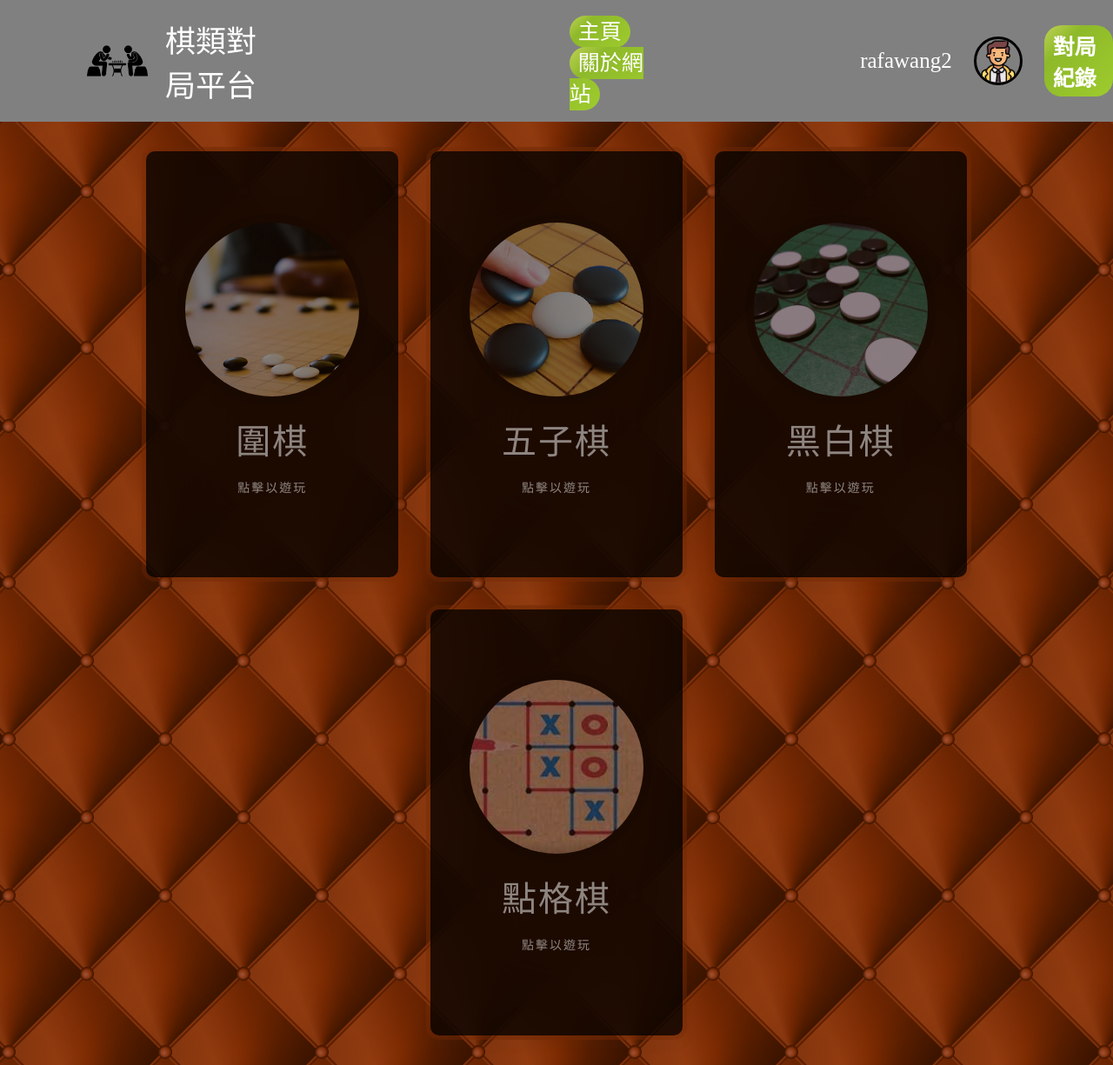
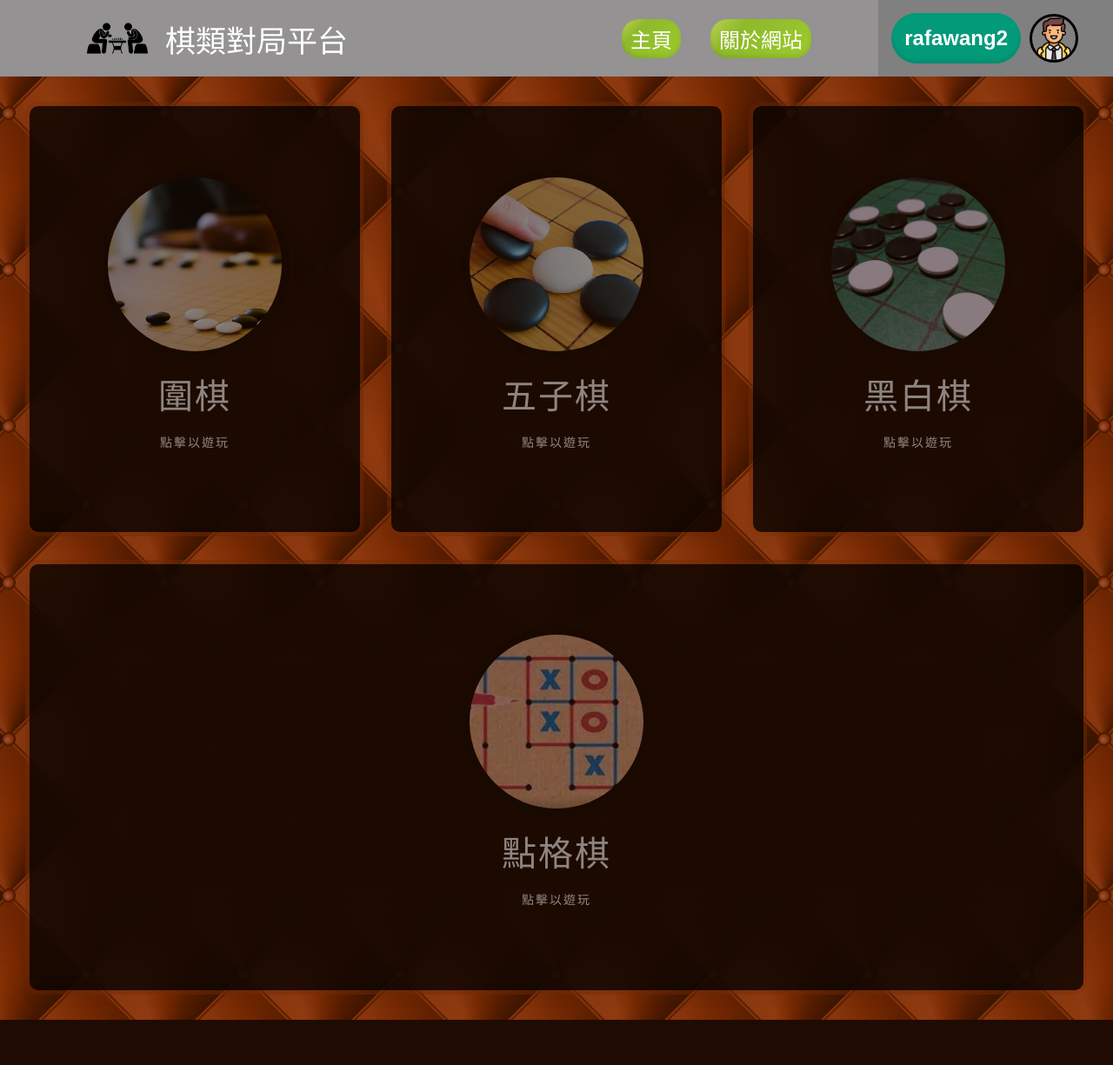
Before and after one commit to rafawang2/WebProject, a FastAPI app: page /home in a window 1280 px wide. Shown: the whole page at 87% size. After the commit the page ends 1173 px from the top, so only its background shows below. Run offline with FastAPI, Linux system fonts and the light colour scheme.

Commit message:
將User部分改成下拉選單

```diff
--- a/static/components/nav.html
+++ b/static/components/nav.html
@@ -1,14 +1,20 @@
 <header>
     <img class="logo" src="/static/images/games.png" height="70px"/>
     <p class="web_name">棋類對局平台</p>
-    <nav>
-        <ul class="nav_links">
-            <li><a href="/home">主頁</a></li>
-            <li><a href="/about">關於網站</a></li>
-        </ul>
-    </nav>
-    <p class="player_state">rafawang2</p>
-    <img src="/static/images/man.png" alt="user_img" id="user_img" width="50px" height="50px"/>
-    <a class="move_to_replay" href="/SelectReplayBoard"><b>對局紀錄</b></a>
+
+    <div id="link_back_container">
+        <a href="/home">主頁</a>
+        <a href="/about">關於網站</a>
+    </div>
+
+    <div class="accordion">
+        <div class="accordion-item">
+            <button class="accordion-header"><h2>rafawang2</h2><img src="/static/images/man.png" alt="user_img" id="user_img" width="50px" height="50px"/> </button>
+            <div class="accordion-content">
+                <a class="move_to_profile" href="/SelectReplayBoard">個人檔案</a>
+                <a class="move_to_replay" href="/SelectReplayBoard">對局紀錄</a>
+            </div>
+        </div>
+    </div>
     <script src="/static/scripts/nav.js?v={{ time }}"></script>
 </header>
--- a/static/scripts/nav.js
+++ b/static/scripts/nav.js
@@ -1,7 +1,7 @@
 // 使用 JavaScript 載入其他 HTML
 async function loadHTML() {
     try {
-        const response = await fetch("/static/components/nav.html"); // 請求其他 HTML 檔案
+        const response = await fetch("/static/components/nav.html?v={{ time }}"); // 請求其他 HTML 檔案
         const htmlContent = await response.text();
         document.getElementById("nav").innerHTML = htmlContent; // 將內容插入主頁面
     }
@@ -9,6 +9,27 @@ async function loadHTML() {
     {
         console.error("Error loading HTML:", error);
     }
+
+    const headers = document.querySelectorAll('.accordion-header');
+
+    headers.forEach(header => {
+        header.addEventListener('click', () => {
+            const content = header.nextElementSibling;
+
+            // 如果內容已展開，折疊它
+            if (content.style.maxHeight) {
+                content.style.maxHeight = null;
+            } else {
+                // 折疊其他展開的內容
+                document.querySelectorAll('.accordion-content').forEach(c => {
+                    c.style.maxHeight = null;
+                });
+
+                // 展開當前內容
+                content.style.maxHeight = content.scrollHeight + 'px';
+            }
+        });
+    });
 }
 
 // 當頁面加載完成後載入 HTML
--- a/static/styles/main.css
+++ b/static/styles/main.css
@@ -36,8 +36,9 @@ body {
 body .container
 {
   position: relative;
-  z-index: 1;
+  /* z-index: 1; */
   display: flex;
+  flex-wrap: wrap;
   justify-content: center;
   align-items: center;
   flex-direction: row;
@@ -47,6 +48,8 @@ body .container
 
 body .container .card
 {
+  flex-grow: 1;
+  flex-basis: 200;
   position: relative;
   width: 300px;
   height: 500px;
--- a/static/styles/navbar.css
+++ b/static/styles/navbar.css
@@ -8,26 +8,33 @@ body
     padding: 0;
 }
 
-li,a
-{
-    font-weight: 100;
-    font-size: 25px;
-    color:#ffffff;
-    text-decoration: none;
-}
-
 header
 {
     display: flex;
     align-items:center;
-    background-color: gray;
+    background-color: rgb(148, 146, 146);
 }
 
-a
+#link_back_container {
+    margin-right: auto;
+}
+
+header #link_back_container a
 {
+    text-decoration: none;
+    margin: 15px;
+    display: inline-flex;
+    padding: 15px;
+    padding: 15px; /* 增加內部間距 */
+    font-size: 1.5rem; /* 增大字體 */
+    box-shadow: inset 0 -3px 5px rgba(0, 0, 0, 0.1); /* 內部陰影增強層次 */
+    color: white;
+    transition: all 0.3s ease 0s;
     padding: 5px 10px 5px 10px;
-    /* Permalink - use to edit and share this gradient. 固定鏈接 - 用於編輯和分享此漸變： https://colorzilla.com/gradient-editor/#bfd255+0,8eb92a+28,9ecb2d+100 */
-    background: linear-gradient(135deg,  rgba(191,210,85,1) 0%,rgba(142,185,42,1) 28%,rgba(158,203,45,1) 100%); /* W3C, IE10+, FF16+, Chrome26+, Opera12+, Safari7+ */
+    background: linear-gradient(135deg,
+      rgba(191,210,85,1) 0%,
+      rgba(142,185,42,1) 28%,
+      rgba(158,203,45,1) 100%);
 
 
     border-radius: 20px;
@@ -35,12 +42,122 @@ a
     transition: all 0.3s ease 0s;
 }
 
-a:hover
+header #link_back_container a:hover
 {
+    text-decoration: none;
     cursor: pointer;
-    /* Permalink - use to edit and share this gradient. 固定鏈接 - 用於編輯和分享此漸變： https://colorzilla.com/gradient-editor/#1e5799+27,2989d8+50,1e5799+95&0+0,1+5,1+5,0.8+15,1+81,0.8+97,0+100 */
-    background: linear-gradient(135deg,  rgba(30,87,153,0) 0%,rgba(30,87,153,1) 5%,rgba(30,87,153,0.8) 15%,rgba(30,87,153,0.84) 27%,rgba(41,137,216,0.91) 50%,rgba(33,103,173,1) 81%,rgba(30,87,153,0.83) 95%,rgba(30,87,153,0.8) 97%,rgba(30,87,153,0) 100%); /* W3C, IE10+, FF16+, Chrome26+, Opera12+, Safari7+ */
+    background: linear-gradient(135deg,
+      rgba(30,87,153,0) 0%,
+      rgba(30,87,153,1) 5%,
+      rgba(30,87,153,0.8) 15%,
+      rgba(30,87,153,0.84) 27%,
+      rgba(41,137,216,0.91) 50%,
+      rgba(33,103,173,1) 81%,
+      rgba(30,87,153,0.83) 95%,
+      rgba(30,87,153,0.8) 97%,
+      rgba(30,87,153,0) 100%);
 
+}
+
+.accordion {
+    margin-left: auto;
+    width: auto;
+    min-width: 150px;
+    max-width: 300px;
+    position: relative; /* 確保內容定位基於此容器 */
+    z-index: 1; /* 提高折疊選單的層級，確保它在其他元素上方 */
+}
+
+.accordion-item {
+    display: flex;
+    flex-wrap: wrap;
+    /* border-bottom: 1px solid #ddd; */
+    position: relative;
+}
+
+.accordion-header {
+    color: #ffffff;
+    background: gray;
+    border: none;
+    text-align: left;
+    padding: 15px;
+    font-size: 16px;
+    cursor: pointer;
+    outline: none;
+    transition: background 0.3s;
+    z-index: 2;
+    position: relative;
+    width: 100%;
+    /* Flexbox 對齊 */
+    display: flex;
+    align-items: center; /* 垂直對齊 */
+    justify-content: flex-start; /* 靠左對齊內容 */
+}
+
+.accordion-header:hover {
+    background: linear-gradient(   135deg,
+        rgba(191,210,85,1) 0%,
+        rgba(142,185,42,1) 28%,
+        rgba(158,203,45,1) 100%);
+}
+
+.accordion-content {
+    flex-grow: 1;
+    flex-basis: 200;
+    position: absolute; /* 絕對定位，覆蓋其他內容 */
+    left: 0;
+    top: 100%; /* 從按鈕底部展開 */
+    background: gray;
+    width: 100%;
+    overflow: hidden;
+    max-height: 0; /* 預設折疊 */
+    transition: max-height 0.3s ease-out;
+    z-index: 1; /* 確保內容在正確層級顯示 */
+
+    align-items: center; /* 垂直對齊 */
+    justify-content: right; /* 靠左對齊內容 */
+}
+
+#user_img {
+    border: 3px solid black;
+    border-radius: 50%;
+    margin: 0px 25px 0px 25px;
+    margin-left: 10px; /* 圖片與文字之間留一些空間 */
+    flex-shrink: 0; /* 防止圖片被壓縮 */
+
+}
+
+.accordion-content a:hover {
+    cursor: pointer;
+    background: linear-gradient(   135deg,
+        rgba(191,210,85,1) 0%,
+        rgba(142,185,42,1) 28%,
+        rgba(158,203,45,1) 100%);
+}
+
+h2 {
+    margin: 0; /* 去掉默認外邊距，讓標題更貼合容器 */
+    text-align: center;
+    color: #ffffff;
+    background-color: #039a79; /* 與容器背景形成協調的對比 */
+    border-radius: 30px; /* 與外層容器統一的圓角設計 */
+    padding: 15px; /* 增加內部間距 */
+    font-size: 1.5rem; /* 增大字體 */
+    box-shadow: inset 0 -3px 5px rgba(0, 0, 0, 0.1); /* 內部陰影增強層次 */
+  }
+
+.accordion-content a
+{
+    display: flex; /* 讓 <a> 成為區塊級元素 */
+    justify-content: flex-start; /* 將文字移到左邊 */
+    border-top: lightgray 1px solid;
+    align-items: center; /* 垂直居中對齊 */
+    width: 100%;
+    font-weight: 100;
+    font-size: 25px;
+    color:#000000;
+    text-decoration: none;
+    padding: 5px
 }
 .logo
 {
@@ -51,42 +168,9 @@ a:hover
 
 }
 
-.player_state
-{
-    font-weight: 500;
-    font-size: 25px;
-    color: white;
-    margin: 0px 0px 0px 200px;
-    background: none;
-}
 .web_name
 {
     font-size: 35px;
     color: white;
     margin: 0px 300px 0px 0px;
 }
-.nav_links
-{
-    list-style: none;
-}
-.nav_links li
-{
-    display:inline-block;
-    margin: 0px 30px 0px 0px;
-    font-size: 30px;
-}
-.nav_links li a
-{
-    /* 轉場 */
-    transition: all 0.3s ease 0s;
-}
-.nav_links li a:hover
-{
-    cursor: pointer;
-}
-
-#user_img {
-    border: 3px solid black;
-    border-radius: 50px;
-    margin: 0px 25px 0px 25px;
-}
```
